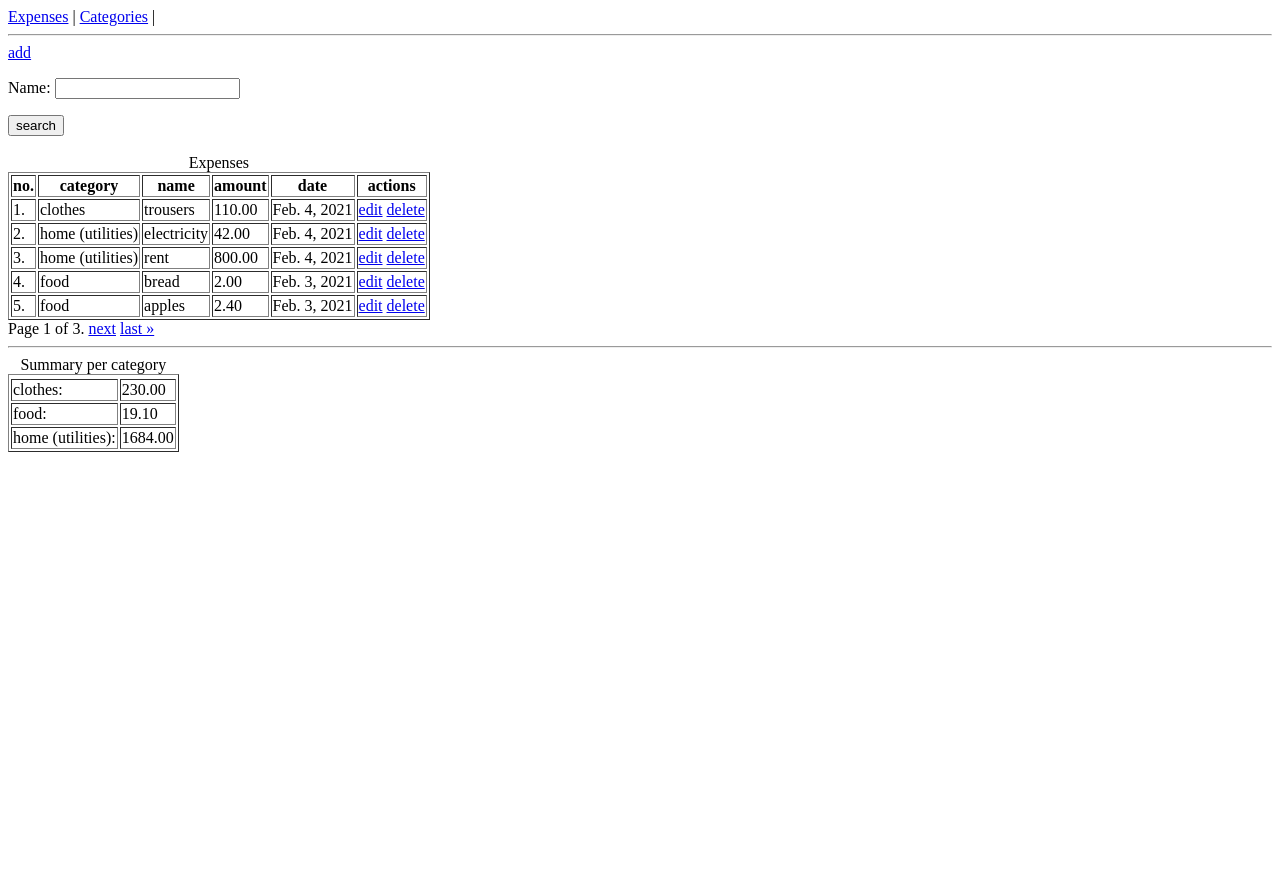
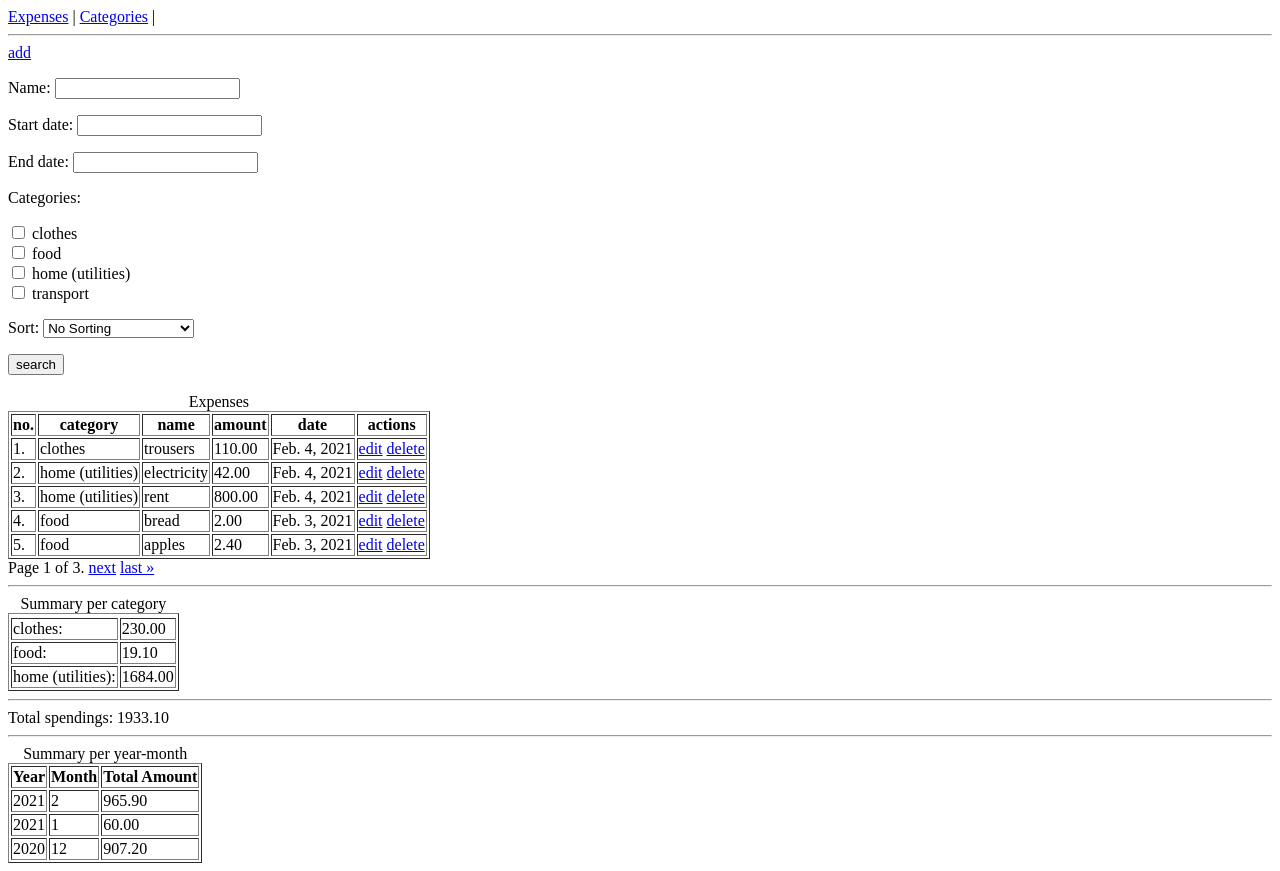
Before and after one commit to o-serafin/Parleto, a Django app: page /expenses/expense/list/ in a window 1280 px wide. Before the commit the page ends 452 px from the top, so only its background shows below. Run offline with Django 4.2, Linux system fonts and the light colour scheme; data comes from the database, SQL or seed files in the repository.

Commit message:
Tasks solved

```diff
--- a/expenses/forms.py
+++ b/expenses/forms.py
@@ -1,8 +1,24 @@
 from django import forms
-from .models import Expense
+from .models import Expense, Category
 
+SORT_CHOICES = (
+        ('', 'No Sorting'),
+        ('category', 'Category Ascending'),
+        ('-category', 'Category Descending'),
+        ('date', 'Date Ascending'),
+        ('-date', 'Date Descending'),
+    )
 
 class ExpenseSearchForm(forms.ModelForm):
+    start_date = forms.DateField(required=False)
+    end_date = forms.DateField(required=False)
+    categories = forms.ModelMultipleChoiceField(
+        queryset=Category.objects.all(),
+        required=False,
+        widget=forms.CheckboxSelectMultiple
+    )
+    sort = forms.ChoiceField(choices=SORT_CHOICES, required=False)
+
     class Meta:
         model = Expense
         fields = ('name',)
--- a/expenses/reports.py
+++ b/expenses/reports.py
@@ -1,7 +1,9 @@
 from collections import OrderedDict
+from decimal import Decimal
 
 from django.db.models import Sum, Value
 from django.db.models.functions import Coalesce
+from django.db.models.functions import ExtractYear, ExtractMonth
 
 
 def summary_per_category(queryset):
@@ -13,3 +15,14 @@ def summary_per_category(queryset):
         .annotate(s=Sum('amount'))
         .values_list('category_name', 's')
     ))
+
+def total_amount(queryset):
+    total = queryset.aggregate(total_amount=Sum('amount'))['total_amount']
+    return total if total is not None else Decimal('0.00')
+
+def summary_per_year_month(queryset):
+    return queryset \
+        .annotate(year=ExtractYear('date'), month=ExtractMonth('date')) \
+        .values('year', 'month') \
+        .annotate(total_amount=Sum('amount')) \
+        .order_by('-year', '-month')
--- a/expenses/templates/expenses/category_list.html
+++ b/expenses/templates/expenses/category_list.html
@@ -7,6 +7,7 @@
 	<thead>
 		<tr>
 			<th>name</th>
+			<th>Number of Expenses</th>
 			<th>actions</th>
 		</tr>
 	</thead>
@@ -17,6 +18,10 @@
 				{{obj.name}}
 			</td>
 			<td>
+				{{ obj.expenses_count }}
+			</td>
+			<td>
+				<a href="{% url 'expenses:category-edit' obj.id %}">edit</a>
 				<a href="{% url 'expenses:category-delete' obj.id %}">delete</a>
 			</td>
 		</tr>
--- a/expenses/templates/expenses/expense_list.html
+++ b/expenses/templates/expenses/expense_list.html
@@ -56,4 +56,32 @@
 	{% endfor %}
   </tr>
 </table>
+
+<hr>
+<caption>Total spendings: {{ total_amount|floatformat:2 }}</caption>
+
+<hr>
+<table border="1">
+	<caption>Summary per year-month</caption>
+    <thead>
+        <tr>
+            <th>Year</th>
+            <th>Month</th>
+            <th>Total Amount</th>
+        </tr>
+    </thead>
+    <tbody>
+        {% for entry in year_month_summary %}
+        <tr>
+            <td>{{ entry.year }}</td>
+            <td>{{ entry.month }}</td>
+            <td>{{ entry.total_amount|floatformat:2 }}</td>
+        </tr>
+        {% empty %}
+        <tr>
+            <td colspan="3">No expenses found.</td>
+        </tr>
+        {% endfor %}
+    </tbody>
+</table>
 {% endblock %}
--- a/expenses/urls.py
+++ b/expenses/urls.py
@@ -43,6 +43,14 @@ urlpatterns = [
             template_name='generic_update.html'
          ),
          name='category-create'),
+    path('category/<int:pk>/edit/',
+         UpdateView.as_view(
+            model=Category,
+            fields='__all__',
+            success_url=reverse_lazy('expenses:category-list'),
+            template_name='generic_update.html'
+         ),
+         name='category-edit'),
     path('category/<int:pk>/delete/',
          DeleteView.as_view(
             model=Category,
--- a/expenses/views.py
+++ b/expenses/views.py
@@ -2,7 +2,8 @@ from django.views.generic.list import ListView
 
 from .forms import ExpenseSearchForm
 from .models import Expense, Category
-from .reports import summary_per_category
+from .reports import summary_per_category, total_amount, summary_per_year_month
+from django.db.models import Count
 
 
 class ExpenseListView(ListView):
@@ -15,15 +16,37 @@ class ExpenseListView(ListView):
         form = ExpenseSearchForm(self.request.GET)
         if form.is_valid():
             name = form.cleaned_data.get('name', '').strip()
+            start_date = form.cleaned_data.get('start_date','')
+            end_date = form.cleaned_data.get('end_date','')
+            categories = form.cleaned_data.get('categories')
+            sort_option = form.cleaned_data.get('sort')
+
             if name:
                 queryset = queryset.filter(name__icontains=name)
+
+            if sort_option:
+                queryset = queryset.order_by(sort_option)
+
+            if start_date:
+                queryset = queryset.filter(date__gte=start_date)
+
+            if end_date:
+                queryset = queryset.filter(date__lte=end_date)
+
+            if categories:
+                queryset = queryset.filter(category__in=categories)
 
         return super().get_context_data(
             form=form,
             object_list=queryset,
+            year_month_summary = summary_per_year_month(queryset),
             summary_per_category=summary_per_category(queryset),
+            total_amount=total_amount(queryset),
             **kwargs)
 
 class CategoryListView(ListView):
     model = Category
     paginate_by = 5
+
+    def get_queryset(self):
+        return Category.objects.annotate(expenses_count=Count('expense')).order_by('name')
```
